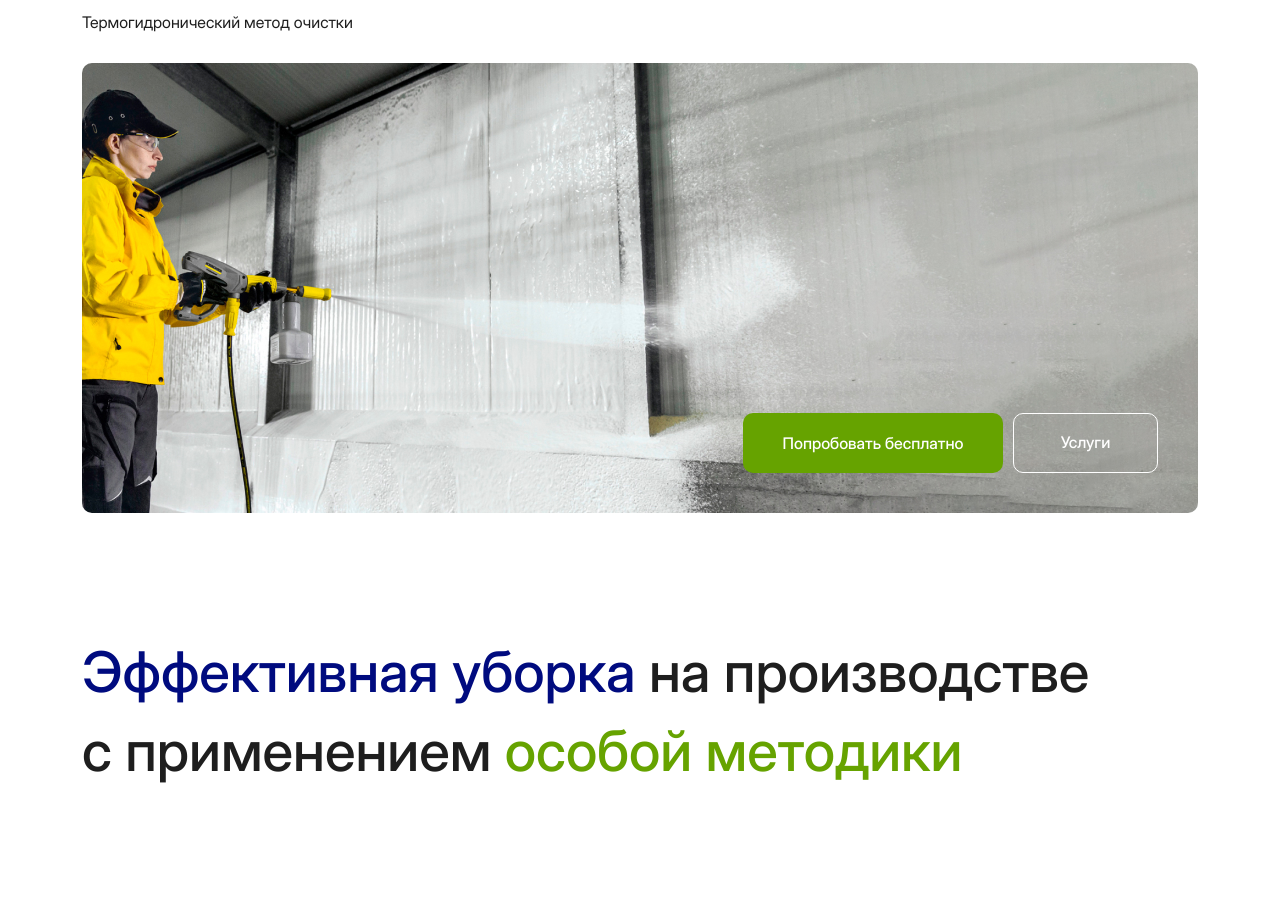
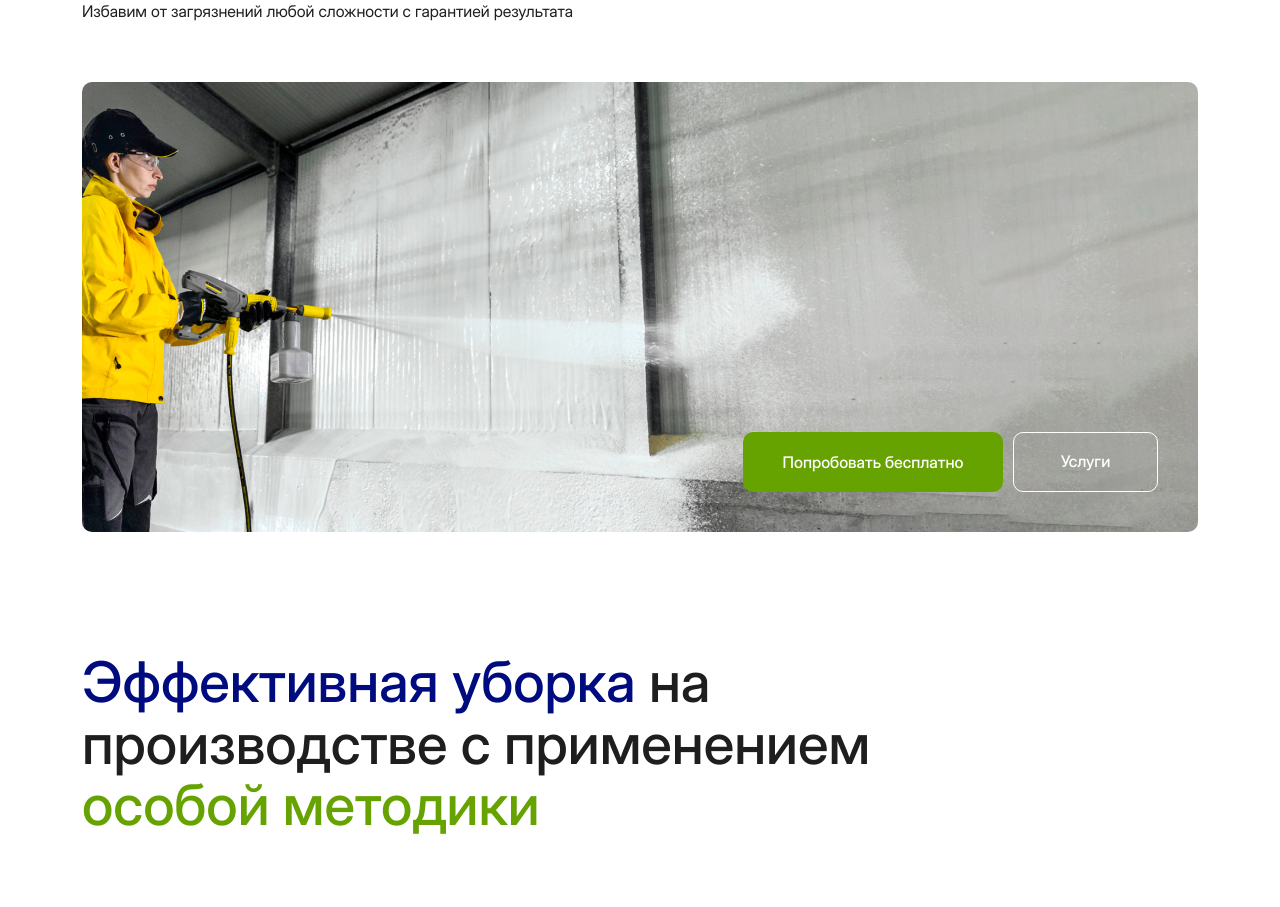
Before and after one commit to motor100/chistydom, a website: page app/4.html in a window 1280 px wide. Shown: the part 309-1216 px from the top of the page. Drawn offline with nearby package versions, Linux system fonts and the light colour scheme; files that its build step writes are made by us from their sources.

Commit message:
4 main-section layout html + css

```diff
--- a/app/4.html
+++ b/app/4.html
@@ -3,7 +3,7 @@
   <div class="main-section section">
     <div class="container">
       <div class="section-title"><span class="greencolor">Генеральная уборка</span> производства <br>от 300р м<sup class="sup">2</sup></div>
-      <div class="main-section-subtitle">Термогидронический метод очистки</div>
+      <div class="main-section-subtitle">Термогидронический метод методом очистки <br>Избавим от загрязнений любой сложности с гарантией результата</div>
       <div class="main-image-wrapper">
         <div class="main-image">
           <img src="/images/main-bg.jpg" alt="">
@@ -16,7 +16,7 @@
 
   <div id="services-section" class="services-section section">
     <div class="container">
-      <div class="section-title"><span class="bluecolor">Эффективная уборка</span> на производстве <br>с применением <span class="greencolor">особой методики</span></div>
+      <div class="section-title"><span class="bluecolor">Эффективная уборка</span> на <br>производстве с применением <br><span class="greencolor">особой методики</span></div>
     </div>
   </div>
 
--- a/app/styles/sass/main.scss
+++ b/app/styles/sass/main.scss
@@ -76,6 +76,7 @@ ul {
   margin: 0 0 30px 0;
   font-family: 'interdisplay-medium';
   font-size: 56px;
+  line-height: 1.1;
   .sup {
     font-size: .5em;
     line-height: 1;
@@ -123,7 +124,7 @@ ul {
 
 .main-section {
   .main-section-subtitle {
-    margin: 0 0 30px 0;
+    margin: 0 0 60px 0;
   }
   .main-image-wrapper {
     position: relative;
@@ -155,6 +156,7 @@ ul {
     border: none;
     background-color: $greencolor;
     font-size: inherit;
+    cursor: pointer;
   }
   .services-btn {
     right: 40px;
```
Also changed, not shown: app/css/app.min.css.
